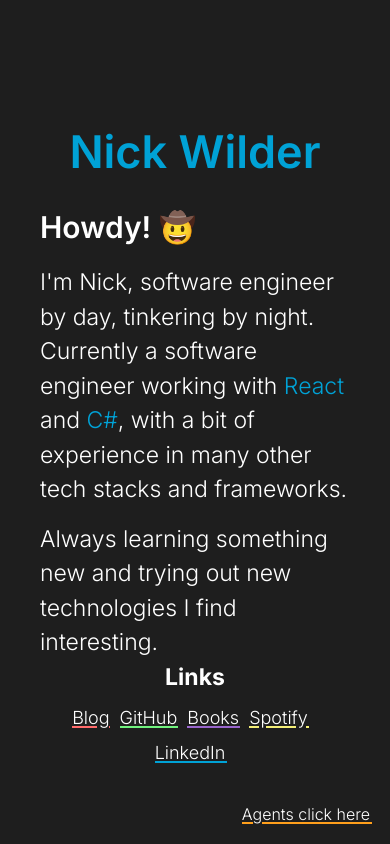
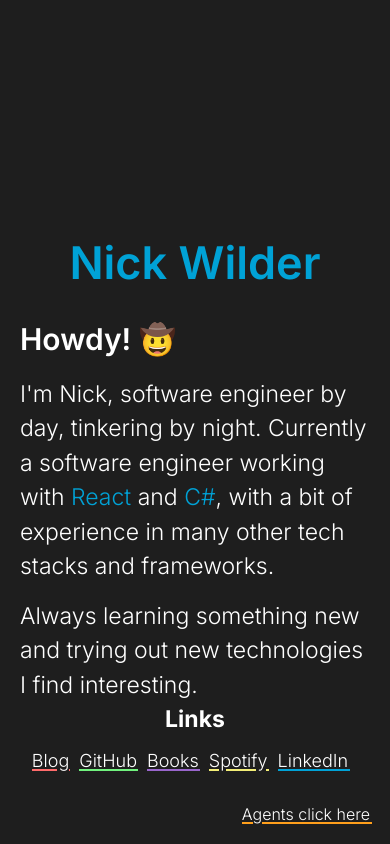
Before and after one commit to NickTheWilder/website, a Next.js app: page / in a window 390 px wide. Built offline with nearby package versions, Linux system fonts and the light colour scheme; a web font is replaced by a local one.

Commit message:
fix mobile homepage spacing

```diff
--- a/src/app/page.module.css
+++ b/src/app/page.module.css
@@ -57,7 +57,7 @@
     }
 
     .container {
-        margin: auto 20px 16px;
+        margin: auto auto 8px;
     }
 
     .agentsLink {
--- a/src/app/page.tsx
+++ b/src/app/page.tsx
@@ -11,7 +11,7 @@ export default function Home(): JSX.Element {
                 <p className={styles.hero}>Nick Wilder</p>
                 <p className={styles.howdy}>Howdy! 🤠</p>
                 <p className={styles.content}>
-                    I&apos;m Nick, software engineer by day, tinkering by night. Currently a software engineer working with&nbsp;
+                    I&apos;m Nick, software engineer by day, tinkering by night. Currently a software engineer working with{" "}
                     <span className={styles.lang}>React</span> and <span className={styles.lang}>C#</span>, with a bit of experience in many other tech stacks and frameworks.
                 </p>
                 <p className={styles.content}>Always learning something new and trying out new technologies I find interesting.</p>
```
